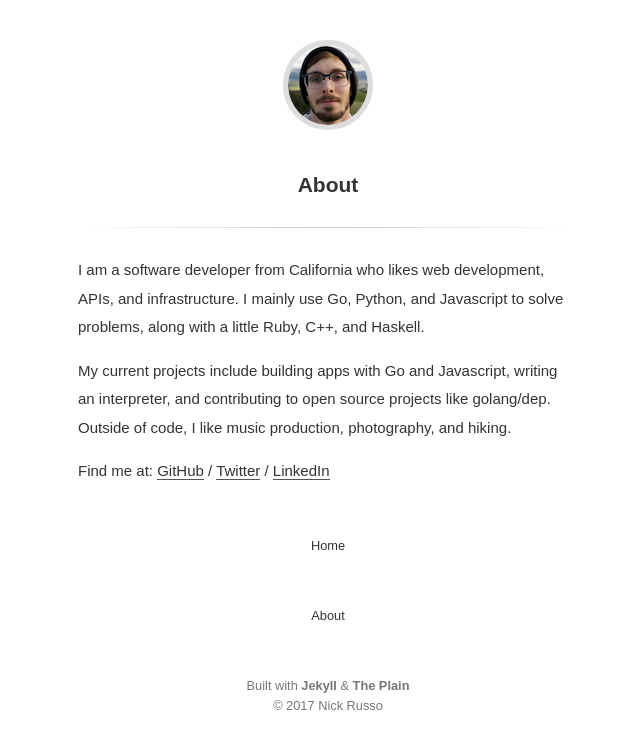
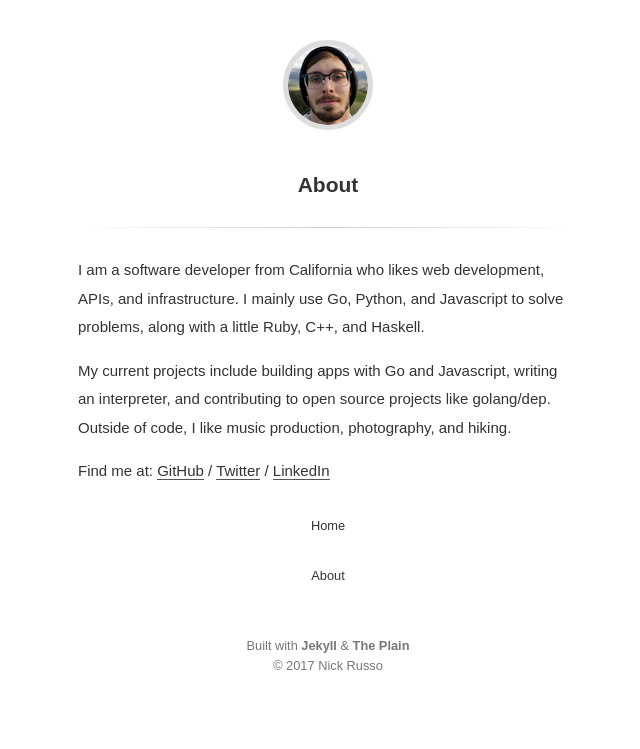
Before and after one commit to nijaru/nijaru.github.io, a Jekyll site: the page built from about.md, in a window 1280 px wide. Shown: the top 749 px of the page, without its empty margins (312-952 px from the left). Built offline with Jekyll 4.4.1, drawn with Linux system fonts in a browser that asks for light colours.

Commit message:
Update link margin
Signed-off-by: Nick Russo <nicholasjamesrusso@gmail.com>

```diff
--- a/_sass/main.scss
+++ b/_sass/main.scss
@@ -273,7 +273,7 @@ article {
   font-size: 0.8rem;
 }
 .page-navigation {
-  margin: 50px auto 0 auto;
+  margin: 30px auto 0 auto;
   a {
     display: inline-block;
     text-decoration: none;
```
